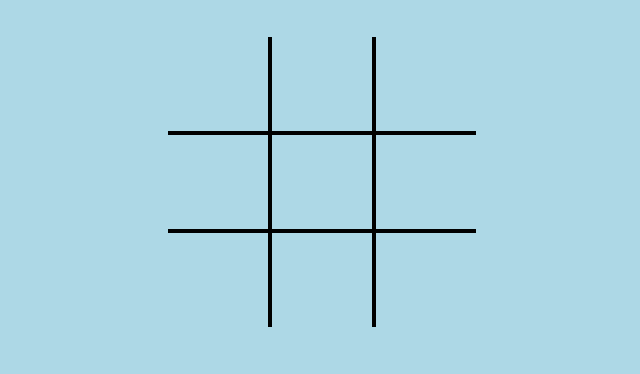
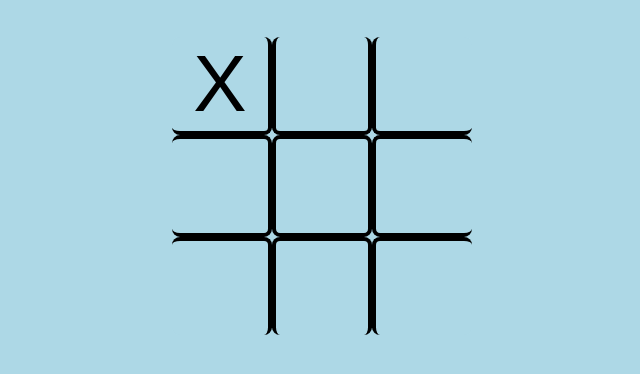
Before and after one commit to Cgmccarty/tictactoe, a website: page src/index.html in a window 1280 px wide. Both pictures are taken after a click on the button 536 px from the left and 214 px from the top of the page. Shown: the part 130-504 px from the top of the page, without its empty margins (318-958 px from the left). Drawn offline with nearby package versions, Linux system fonts and the light colour scheme; files that its build step writes are made by us from their sources.

Commit message:
Added WIP turn logic and style changes

```diff
--- a/src/index.html
+++ b/src/index.html
@@ -16,20 +16,21 @@
         <div class='ticTacToeBoard'>
             <div class='boardSpaces'>
               <div class='row'>
-                <button class='key top'>&nbsp;</button>
-                <button class='key top'>&nbsp;</button>
-                <button class='key top'>&nbsp;</button>
+                <button class='key top left'>&nbsp;</button>
+                <button class='key top center'>&nbsp;</button>
+                <button class='key top right'>&nbsp;</button>
               </div>
               <div class='row'>
-                <button class='key middle'>&nbsp;</button>
-                <button class='key middle'>&nbsp;</button>
-                <button class='key middle'>&nbsp;</button>
+                <button class='key middle left'>&nbsp;</button>
+                <button class='key middle center'>&nbsp;</button>
+                <button class='key middle right'>&nbsp;</button>
               </div>
               <div class='row'>
-                <button class='key bottom'>&nbsp;</button>
-                <button class='key bottom'>&nbsp;</button>
-                <button class='key bottom'>&nbsp;</button>
+                <button class='key bottom left'>&nbsp;</button>
+                <button class='key bottom center'>&nbsp;</button>
+                <button class='key bottom right'>&nbsp;</button>
               </div>
+            </div>
             </div>
           </div>
       </div>
--- a/src/js/main.js
+++ b/src/js/main.js
@@ -0,0 +1,62 @@
+let turn = 1;
+const playerOne = "X";
+let playerOneTurn = 1;
+let playerOneChoices = [];
+const playerTwo = "O";
+let playerTwoTurn = 1;
+let playerTwoChoices = [];
+let top_left = document.getElementsByClassName("top left");
+let top_center = document.getElementsByClassName("top center");
+let top_right = document.getElementsByClassName("top right");
+let middle_left = document.getElementsByClassName("middle left");
+let middle_center = document.getElementsByClassName("middle center");
+let middle_right = document.getElementsByClassName("middle right");
+let bottom_left = document.getElementsByClassName("bottom left");
+let bottom_center = document.getElementsByClassName("bottom center");
+let bottom_right = document.getElementsByClassName("bottom right");
+
+document.onreadystatechange = function () {
+  if (document.readyState == "interactive") {
+    start();
+  }
+}
+
+function start() {
+  let buttons = document.getElementsByClassName("key");
+  for (let i = 0; i < buttons.length; i++) {
+    buttons[i].addEventListener("click", turnLogic);
+  }
+}
+
+function turnLogic(event) {
+  if (wasUsed()) {
+    return;
+  }
+  else {
+    if (turn % 2 != 0) {
+      event.target.innerHTML = playerOne;
+      playerOneTurn++;
+      playerOneChoices.push(event.target.className);
+      if (playerOneTurn > 3) {
+        checkIfWin(playerOneChoices);
+      }
+    }
+    else {
+      event.target.innerHTML = playerTwo;
+      playerTwoTurn++;
+      playerTwoChoices.push(event.target.className);
+      if (playerTwoTurn > 3) {
+        checkIfWin(playerTwoChoices);
+      }
+    }
+  }
+  turn++;
+}
+
+function checkIfWin(playerChoices) {
+  console.log(playerChoices);
+}
+
+function wasUsed() {
+  return (event.target.innerHTML == "X" || event.target.innerHTML == "O");
+}
--- a/src/sass/main.scss
+++ b/src/sass/main.scss
@@ -25,13 +25,41 @@ button {
   background-color: lightblue;
 }
 
+button.key.top {
+  border-bottom: 4px solid black;
+  border-radius: 8%;
+}
+
 button.key.middle {
   border-top: 4px solid black;
   border-bottom: 4px solid black;
+  border-radius: 8%;
+}
+
+button.key.bottom {
+  border-top: 4px solid black;
+  border-radius: 8%;
+}
+
+button.key.left {
+  border-right: 4px solid black;
+  border-radius: 8%;
+}
+
+button.key.center {
+  border-right: 4px solid black;
+  border-left: 4px solid black;
+  border-radius: 8%;
+}
+
+button.key.right {
+  border-left: 4px solid black;
+  border-radius: 8%;
 }
 
 .row {
-  background-color: black;
+  display: flex;
+  border-radius: 8%;
 }
 
 button:focus {
@@ -39,5 +67,6 @@ button:focus {
 }
 
 button:active {
-  background-color: darkgray;
+  background-color: white;
+  border-radius: 8%;
 }
```
Also changed, not shown: dist/css/main.css, dist/index.html, dist/js/main.js, 1 other file.
